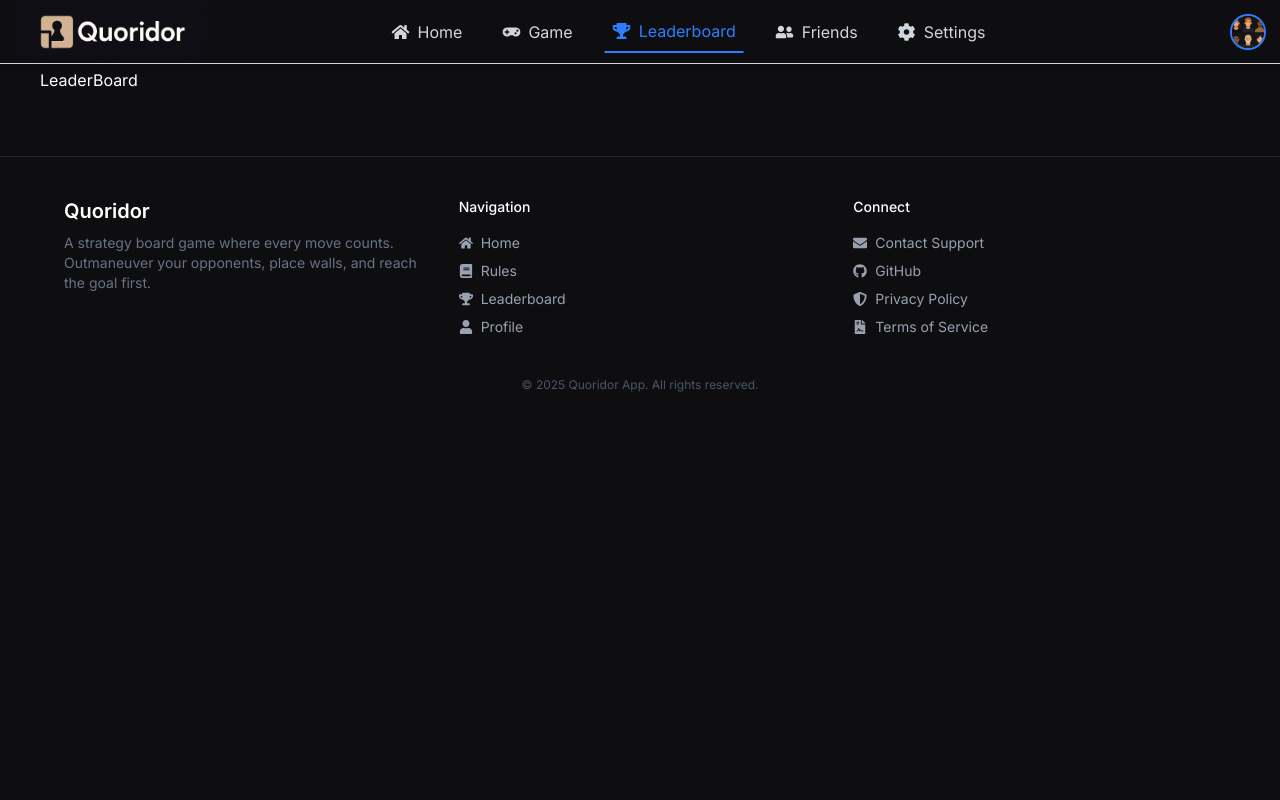
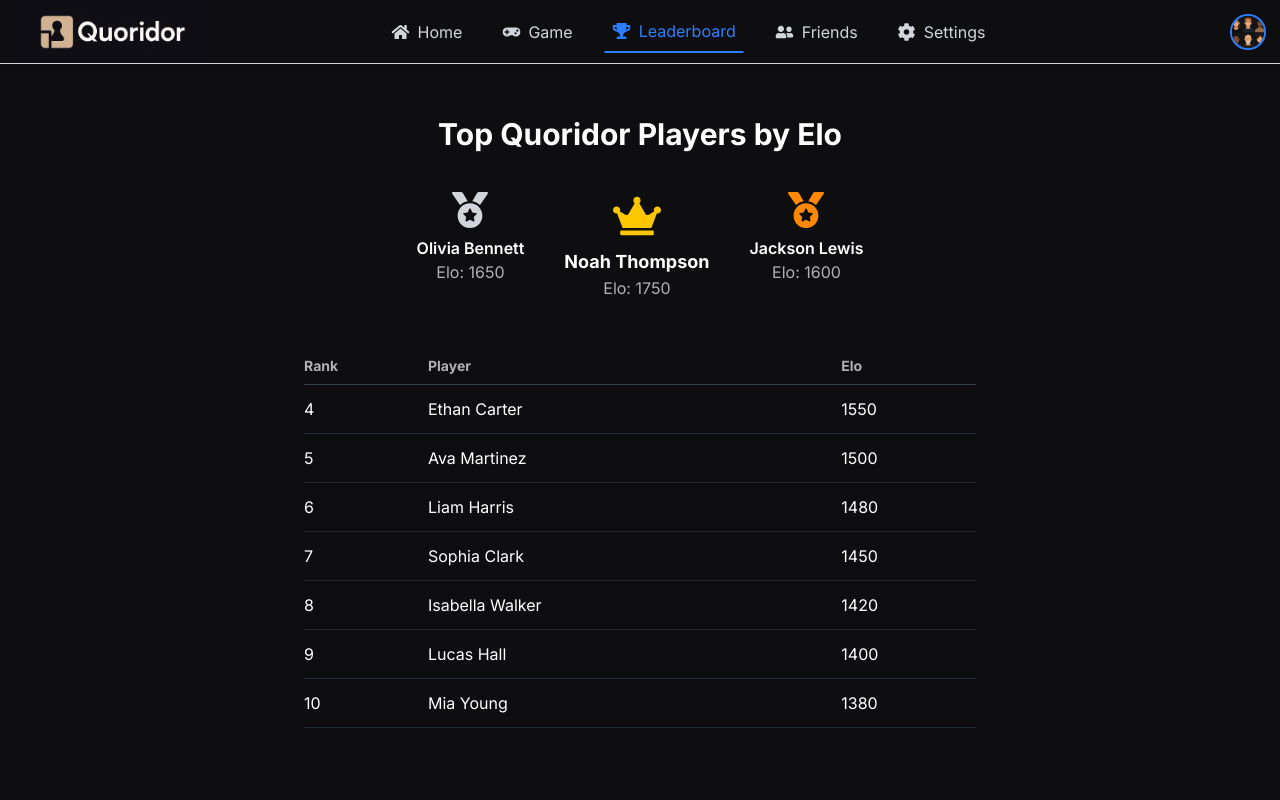
Before and after one commit to Ahmed-eltohfa/quoridor, a React (Vite) app in the folder client/: page /leaderboard in a window 1280 px wide. Shown: the top 800 px of the page. Built offline with nearby package versions, Linux system fonts and the light colour scheme.

Commit message:
finished rules, game, leadderboard, 404

```diff
--- a/client/package.json
+++ b/client/package.json
@@ -10,6 +10,7 @@
     "preview": "vite preview"
   },
   "dependencies": {
+    "@reduxjs/toolkit": "^2.8.2",
     "@tailwindcss/vite": "^4.1.11",
     "axios": "^1.10.0",
     "dotenv": "^17.0.0",
--- a/client/src/App.jsx
+++ b/client/src/App.jsx
@@ -1,5 +1,6 @@
-import { useState } from 'react'
+import { useEffect, useState } from 'react'
 import { Route, Routes } from 'react-router-dom';
+import { useSelector, useDispatch } from 'react-redux'
 import Nav from './components/Nav';
 import './App.css'
 import Home from './pages/Home.jsx';
@@ -33,7 +34,7 @@ function App() {
           <Route path="/settings" element={<Settings />} />
           <Route path="/leaderboard" element={<LeaderBoard />} />
           <Route path="/game" element={<Game />} />
-          <Route element={<NotFound />} />
+          <Route path="*" element={<NotFound />} />
       </Routes>
     </div>
     <Footer />
--- a/client/src/main.jsx
+++ b/client/src/main.jsx
@@ -1,12 +1,16 @@
 import { StrictMode } from 'react'
 import { createRoot } from 'react-dom/client'
+import { Provider } from 'react-redux'
 import './index.css'
 import App from './App.jsx'
 import { BrowserRouter as Router } from 'react-router-dom'
+import { store } from './rtk/store.js'
 createRoot(document.getElementById('root')).render(
   <StrictMode>
+    <Provider store={store}>
     <Router>
     <App />
     </Router>
+    </Provider>
   </StrictMode>,
 )
--- a/client/src/pages/LeaderBoard.jsx
+++ b/client/src/pages/LeaderBoard.jsx
@@ -1,9 +1,75 @@
-import React from 'react'
+import { FaCrown, FaMedal } from 'react-icons/fa'
 
-function LeaderBoard() {
+const topPlayers = [
+  { name: 'Noah Thompson', elo: 1750, medal: 'gold' },
+  { name: 'Olivia Bennett', elo: 1650, medal: 'silver' },
+  { name: 'Jackson Lewis', elo: 1600, medal: 'bronze' },
+]
+
+const otherPlayers = [
+  { name: 'Ethan Carter', elo: 1550 },
+  { name: 'Ava Martinez', elo: 1500 },
+  { name: 'Liam Harris', elo: 1480 },
+  { name: 'Sophia Clark', elo: 1450 },
+  { name: 'Isabella Walker', elo: 1420 },
+  { name: 'Lucas Hall', elo: 1400 },
+  { name: 'Mia Young', elo: 1380 },
+]
+
+const medalColor = {
+  gold: 'text-yellow-400',
+  silver: 'text-gray-300',
+  bronze: 'text-orange-400',
+}
+
+export default function Leaderboard() {
   return (
-    <div>LeaderBoard</div>
+    <div className="min-h-screen bg-[#0e0e11] text-white py-12 px-4 flex flex-col items-center">
+      <h1 className="text-3xl font-bold mb-10 text-center">Top Quoridor Players by Elo</h1>
+
+      {/* Top 3 podium */}
+      <div className="flex justify-center gap-10 mb-12">
+        {/* Silver */}
+        <div className="flex flex-col items-center">
+          <FaMedal className={`text-4xl ${medalColor.silver} mb-2`} />
+          <p className="font-semibold">{topPlayers[1].name}</p>
+          <p className="text-text-secondary">Elo: {topPlayers[1].elo}</p>
+        </div>
+        {/* Gold */}
+        <div className="flex flex-col items-center">
+          <FaCrown className={`text-5xl ${medalColor.gold} mb-2`} />
+          <p className="font-bold text-lg">{topPlayers[0].name}</p>
+          <p className="text-text-secondary">Elo: {topPlayers[0].elo}</p>
+        </div>
+        {/* Bronze */}
+        <div className="flex flex-col items-center">
+          <FaMedal className={`text-4xl ${medalColor.bronze} mb-2`} />
+          <p className="font-semibold">{topPlayers[2].name}</p>
+          <p className="text-text-secondary">Elo: {topPlayers[2].elo}</p>
+        </div>
+      </div>
+
+      {/* Other players */}
+      <div className="w-full max-w-2xl">
+        <table className="w-full text-left border-collapse">
+          <thead>
+            <tr className="text-sm text-text-secondary border-b border-gray-700">
+              <th className="py-2">Rank</th>
+              <th>Player</th>
+              <th>Elo</th>
+            </tr>
+          </thead>
+          <tbody>
+            {otherPlayers.map((player, index) => (
+              <tr key={player.name} className="border-b border-gray-800 hover:bg-gray-800/50">
+                <td className="py-3">{index + 4}</td>
+                <td>{player.name}</td>
+                <td>{player.elo}</td>
+              </tr>
+            ))}
+          </tbody>
+        </table>
+      </div>
+    </div>
   )
 }
-
-export default LeaderBoard
--- a/client/src/pages/NotFound.jsx
+++ b/client/src/pages/NotFound.jsx
@@ -1,9 +1,26 @@
-import React from 'react'
+import { Link } from 'react-router-dom';
+import { FaExclamationTriangle } from 'react-icons/fa';
+import NotFoundImg from '../assets/404.png'; // Replace with correct image path
 
-function NotFound() {
+export default function NotFound() {
   return (
-    <div>NotFound</div>
-  )
+    <div className="min-h-screen bg-[#0e0e11] text-white flex flex-col items-center px-4 text-center">
+      <img
+        src={NotFoundImg}
+        alt="404 Pawn Alone"
+        className="w-128 h-auto mb-6 rounded shadow-lg"
+      />
+      <FaExclamationTriangle className="text-red-500 text-4xl mb-4" />
+      <h1 className="text-3xl font-bold mb-2">404 - Page Not Found</h1>
+      <p className="text-gray-400 mb-6">
+        Looks like this pawn got lost on the board. Let's get you back home.
+      </p>
+      <Link
+        to="/"
+        className="bg-blue-600 hover:bg-blue-700 px-6 py-3 rounded-full text-white font-medium transition-colors"
+      >
+        Go Back Home
+      </Link>
+    </div>
+  );
 }
-
-export default NotFound
--- a/client/src/pages/Rules.jsx
+++ b/client/src/pages/Rules.jsx
@@ -1,9 +1,55 @@
-import React from 'react'
+export default function Rules() {
+  return (
+    <div className="min-h-screen bg-[#0e0e11] text-white px-6 py-10 flex flex-col items-center">
+      <div className="max-w-3xl w-full">
+        <h1 className="text-3xl font-bold mb-6 text-center">Game Rules</h1>
 
-function Rules() {
-  return (
-    <div>Rules</div>
+        <section className="mb-8">
+          <h2 className="text-xl font-semibold mb-2 text-blue-400">Objective</h2>
+          <p className="text-gray-300">
+            The goal of Quoridor is to move your pawn from your starting position to the opposite side of the board before your opponent does.
+          </p>
+        </section>
+
+        <section className="mb-8">
+          <h2 className="text-xl font-semibold mb-2 text-blue-400">Setup</h2>
+          <ul className="list-disc list-inside text-gray-300 space-y-1">
+            <li>Each player begins with a pawn placed in the center of their starting row.</li>
+            <li>Each player also has a set number of walls.</li>
+            <li>The board is a 9x9 grid by default, but may vary by game mode.</li>
+          </ul>
+        </section>
+
+        <section className="mb-8">
+          <h2 className="text-xl font-semibold mb-2 text-blue-400">Gameplay</h2>
+          <ul className="list-disc list-inside text-gray-300 space-y-1">
+            <li>Players take turns moving their pawn one square horizontally or vertically.</li>
+            <li>Instead of moving, a player can place a wall to block their opponent.</li>
+            <li>Walls must be placed between squares and cannot completely block a player’s path to the goal.</li>
+            <li>You must always leave at least one possible path for each player to win.</li>
+          </ul>
+        </section>
+
+        <section className="mb-8">
+          <h2 className="text-xl font-semibold mb-2 text-blue-400">Winning</h2>
+          <p className="text-gray-300">
+            The first player to reach the opposite side of the board wins the game.
+          </p>
+        </section>
+
+        <section className="mb-8">
+          <h2 className="text-xl font-semibold mb-2 text-blue-400">Additional Rules</h2>
+          <ul className="list-disc list-inside text-gray-300 space-y-1">
+            <li>You cannot jump over walls.</li>
+            <li>You may jump over an adjacent pawn if there’s no wall behind it.</li>
+            <li>Walls cannot overlap or cross existing walls.</li>
+          </ul>
+        </section>
+
+        <div className="mt-10 text-center text-gray-500 text-sm">
+          © {new Date().getFullYear()} Quoridor Game — All rules are based on the official game guidelines.
+        </div>
+      </div>
+    </div>
   )
 }
-
-export default Rules
--- /dev/null
+++ b/client/src/rtk/slices/settingsSlice.js
@@ -0,0 +1,18 @@
+import { createSlice } from '@reduxjs/toolkit'
+
+const initialState = {
+    gameMode: '',
+}
+
+export const settingsSlice = createSlice({
+    name: 'settings',
+    initialState,
+    reducers: {
+        updateMode: (state, action) => {
+            state.gameMode = action.payload;
+        }
+    },
+})
+
+export const { updateMode } = settingsSlice.actions
+export default settingsSlice.reducer
--- /dev/null
+++ b/client/src/rtk/store.js
@@ -0,0 +1,8 @@
+import { configureStore } from '@reduxjs/toolkit'
+import settingReducer from './slices/settingsSlice.js'
+
+export const store = configureStore({
+    reducer: {
+        settings: settingReducer,
+    },
+})
```
Also changed, not shown: client/src/pages/Game.jsx (+14 -9 lines), client/src/assets/404.png (added), 1 other file (tests, documents, lock files or other folders).
